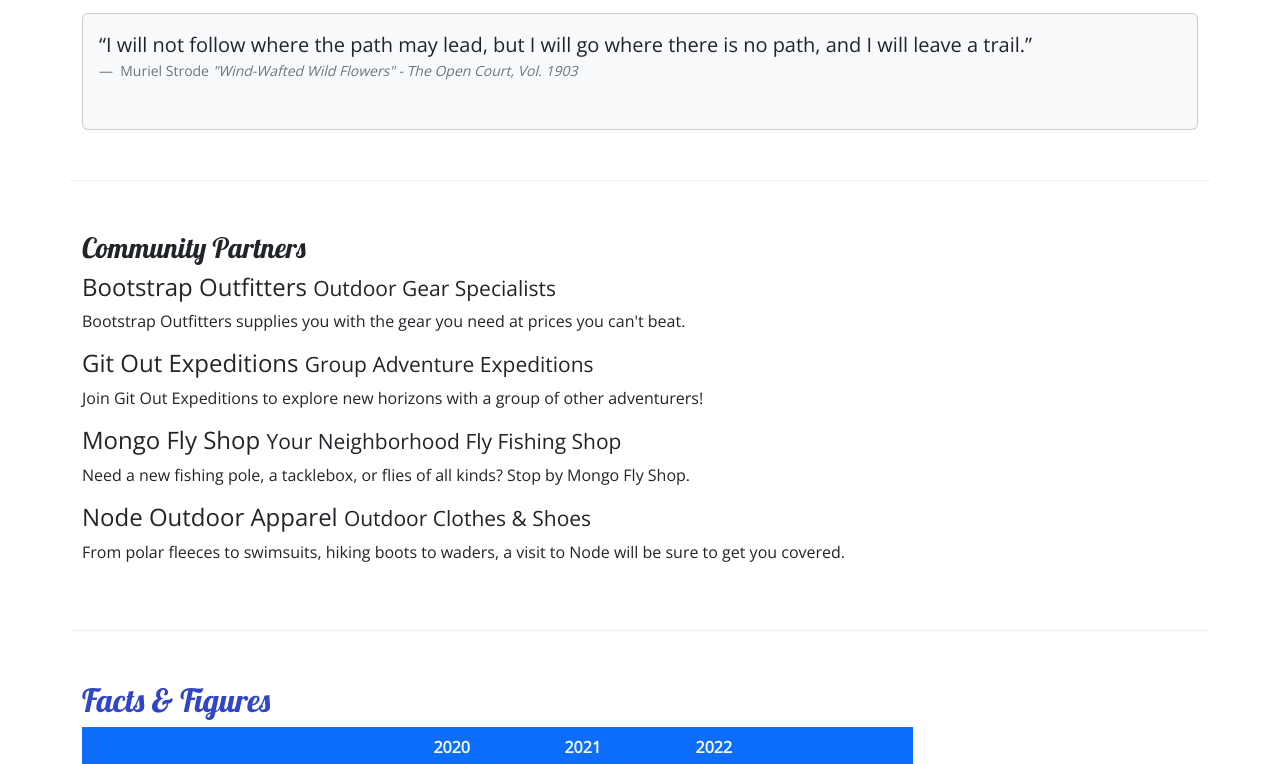
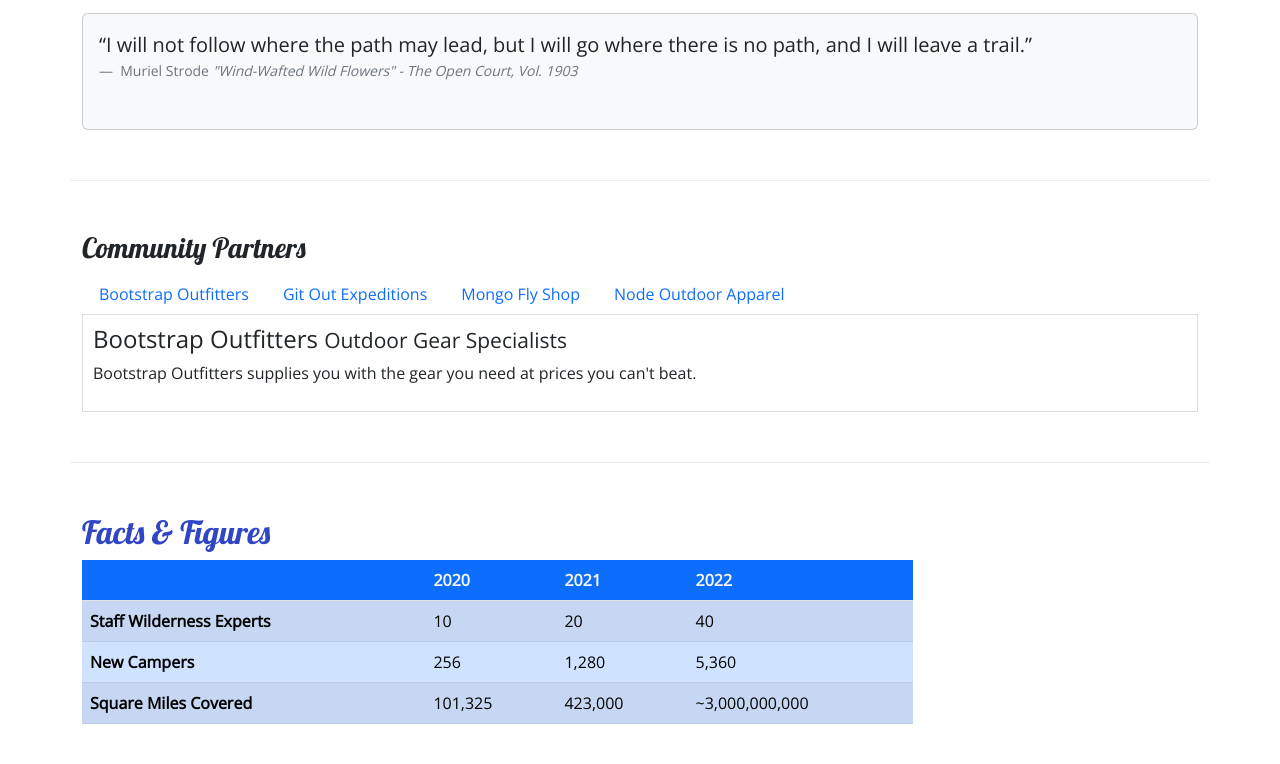
Before and after one commit to joshuabear87/bootstrap-practice, a plain HTML site: page aboutus.html in a window 1280 px wide. Shown: the part 613-1377 px from the top of the page. Drawn offline with nearby package versions, Linux system fonts and the light colour scheme.

Commit message:
Finished Tabs

```diff
--- a/aboutus.html
+++ b/aboutus.html
@@ -104,14 +104,66 @@
         <section class="row row-content">
             <div class="col">
                 <h3>Community Partners</h3>
-                <h4>Bootstrap Outfitters <small>Outdoor Gear Specialists</small></h4>
-                <p class="d-none d-sm-block">Bootstrap Outfitters supplies you with the gear you need at prices you can't beat.</p>
-                <h4>Git Out Expeditions <small>Group Adventure Expeditions</small></h4>
-                <p class="d-none d-sm-block">Join Git Out Expeditions to explore new horizons with a group of other adventurers!</p>
-                <h4>Mongo Fly Shop <small>Your Neighborhood Fly Fishing Shop</small></h4>
-                <p class="d-none d-sm-block">Need a new fishing pole, a tacklebox, or flies of all kinds? Stop by Mongo Fly Shop.</p>
-                <h4>Node Outdoor Apparel <small>Outdoor Clothes & Shoes</small></h4>
-                <p class="d-none d-sm-block">From polar fleeces to swimsuits, hiking boots to waders, a visit to Node will be sure to get you covered.</p>
+                <ul class="nav nav-tabs">
+                    <li class="nav-item">
+                        <a
+                            class="nav-link"
+                            href="#bootstrap"
+                            role="tab"
+                            data-bs-toggle="tab">Bootstrap Outfitters</a></li>
+                    <li class="nav-item">
+                        <a
+                            class="nav-link"
+                            href="#git"
+                            role="tab"
+                            data-bs-toggle="tab">Git Out Expeditions</a></li>
+                    <li class="nav-item">
+                        <a
+                            class="nav-link"
+                            href="#mongo"
+                            role="tab"
+                            data-bs-toggle="tab">Mongo Fly Shop</a></li>
+                    <li class="nav-item">
+                        <a
+                            class="nav-link"
+                            href="#node"
+                            role="tab"
+                            data-bs-toggle="tab">Node Outdoor Apparel</a></li>
+                </ul>
+                <div class="tab-content">
+                    <div
+                    role="tabpanel"
+                    class="tab-pane fade show active"
+                    id="bootstrap">
+                        <h4>Bootstrap Outfitters <small>Outdoor Gear Specialists</small></h4>
+                        <p class="d-none d-sm-block">
+                        Bootstrap Outfitters supplies you with the gear you need at prices you can't beat.</p>
+                    </div>
+                    <div
+                    role="tabpanel"
+                    class="tab-pane fade show"
+                    id="git">
+                        <h4>Git Out Expeditions <small>Group Adventure Expeditions</small></h4>
+                        <p class="d-none d-sm-block">
+                        Join Git Out Expeditions to explore new horizons with a group of other adventurers!</p>
+                    </div>
+                    <div
+                    role="tabpanel"
+                    class="tab-pane fade show"
+                    id="mongo">
+                        <h4>Mongo Fly Shop <small>Your Neighborhood Fly Fishing Shop</small></h4>
+                        <p class="d-none d-sm-block">
+                        Need a new fishing pole, a tacklebox, or flies of all kinds? Stop by Mongo Fly Shop.</p>
+                    </div>
+                    <div
+                    role="tabpanel"
+                    class="tab-pane fade show"
+                    id="node">
+                        <h4>Node Outdoor Apparel <small>Outdoor Clothes & Shoes</small></h4>
+                        <p class="d-none d-sm-block">
+                        From polar fleeces to swimsuits, hiking boots to waders, a visit to Node will be sure to get you covered.</p>
+                    </div>
+                </div>
             </div>
         </section>
         <section class="row row-content">
--- a/css/styles.css
+++ b/css/styles.css
@@ -34,3 +34,9 @@ footer {
 .navbar {
     background-color: #901CAD;
 }
+
+.tab-content {
+    border: 1px solid #DDD;
+    border-top: none;
+    padding: 10px;
+}
```
